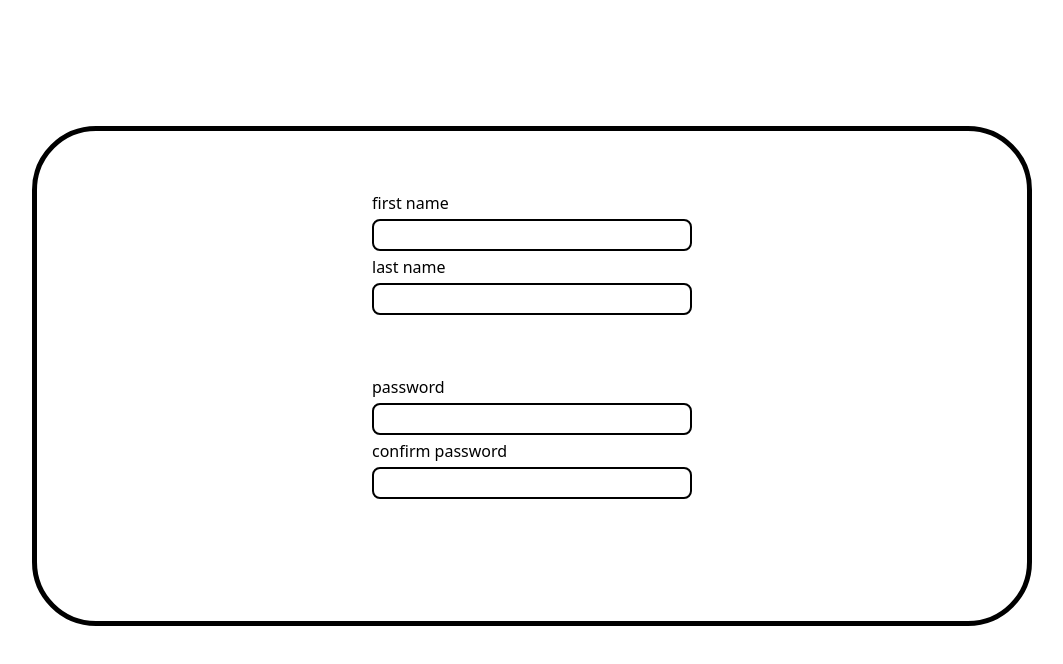
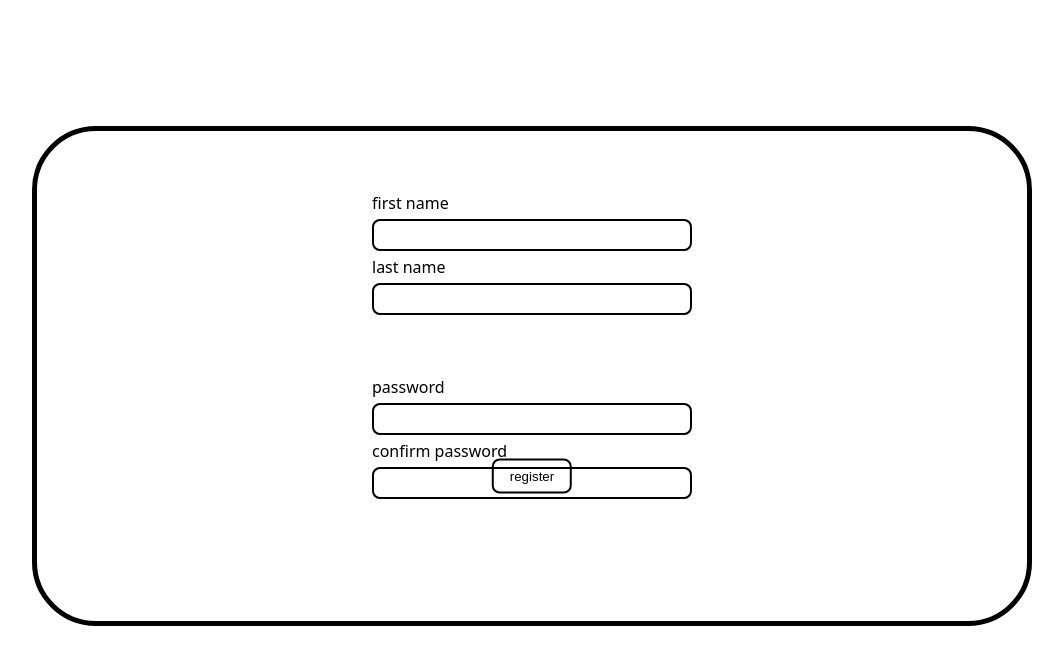
Before and after one commit to BraveVlad/bullet-serve, a website: page public/pages/register.html in a window 1280 px wide. Shown: the part 84-748 px from the top of the page, without its empty margins (108-1171 px from the left). Drawn offline with Linux system fonts and the light colour scheme.

Commit message:
feat(register): add register button

```diff
--- a/public/pages/register.html
+++ b/public/pages/register.html
@@ -49,6 +49,14 @@
               />
             </div>
           </div>
+
+          <div class="register-button-container">
+            <div>
+              <button class="register-button-container__button">
+                register
+              </button>
+            </div>
+          </div>
         </div>
       </div>
     </form>
--- a/public/styles/styles.scss
+++ b/public/styles/styles.scss
@@ -75,3 +75,24 @@
     gap: 0.5rem;
   }
 }
+
+.register-button-container {
+  position: absolute;
+  top: 70%;
+  left: 50%;
+  transform: translate(-50%, -50%);
+
+  &__button {
+    background: transparent;
+    border: 2px solid black;
+    padding: 0.5rem;
+    padding-left: 1rem;
+    padding-right: 1rem;
+    border-radius: 0.5rem;
+    transition: all 300ms ease-in-out;
+  }
+
+  &__button:hover {
+    cursor: pointer;
+  }
+}
```
Also changed, not shown: public/styles/styles.css, 1 other file.
